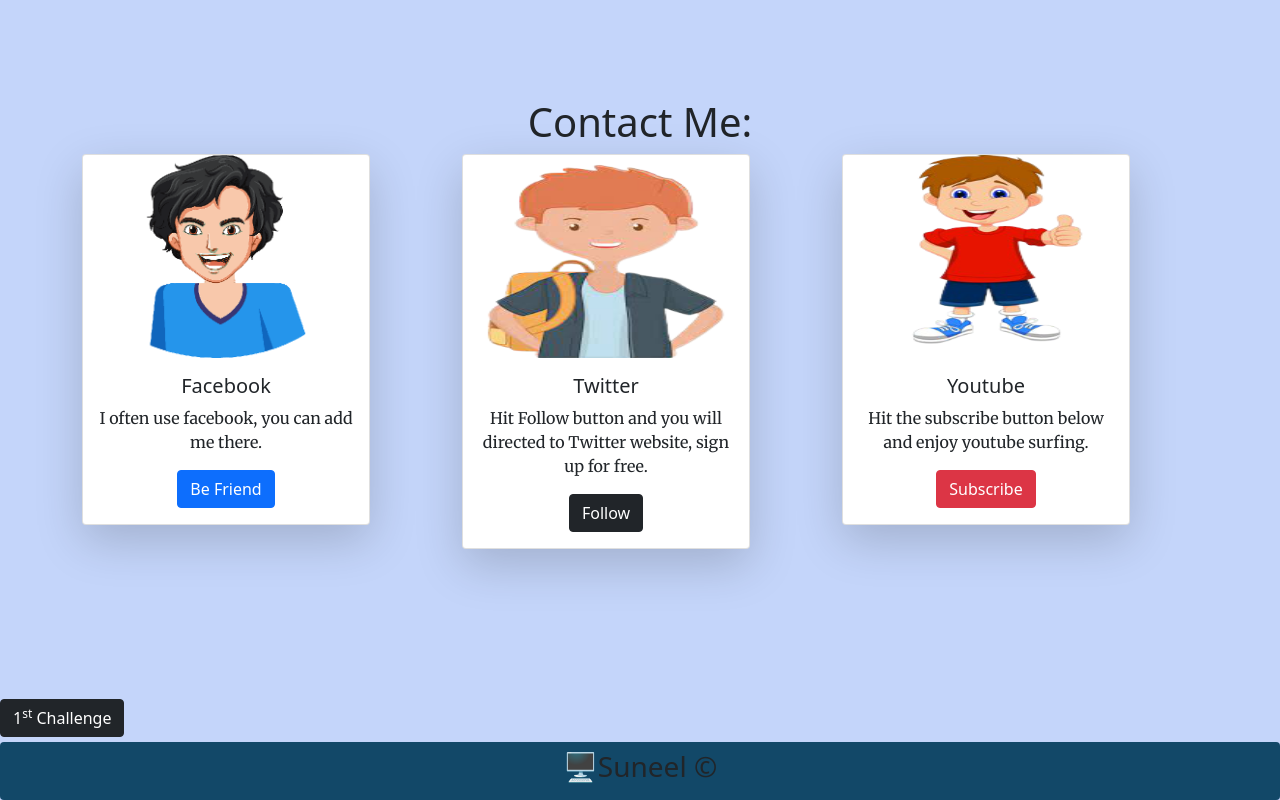
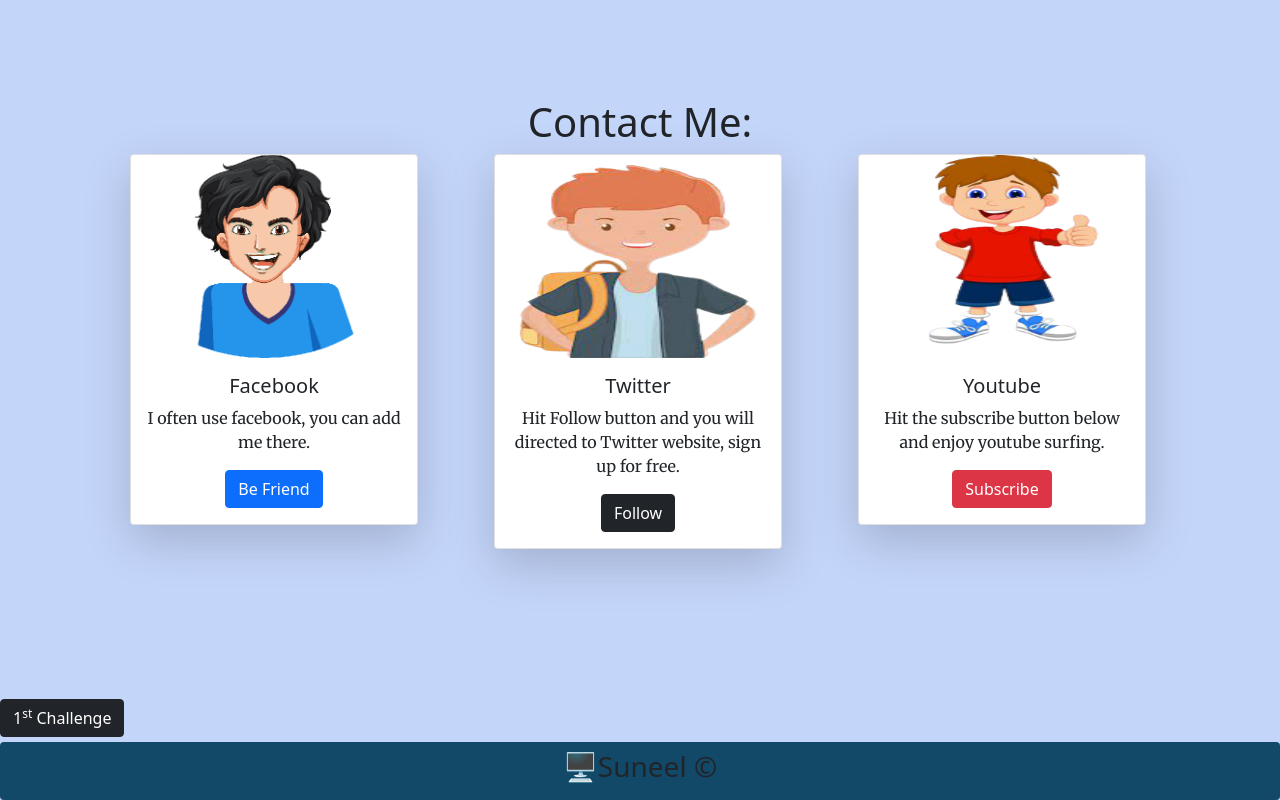
Before and after one commit to Tajpuriya/cv, a plain HTML site: page index.html in a window 1280 px wide. Shown: the part 3470-4270 px from the top of the page. Drawn offline with nearby package versions, Linux system fonts and the light colour scheme.

Commit message:
Update index.html

```diff
--- a/index.html
+++ b/index.html
@@ -192,7 +192,7 @@
     <div class="container" style="margin-bottom: 150px; margin-top: 150px;">
       <h1>Contact Me:</h1>
       <div class="row">
-        <div class="col">
+        <div class="col" style="padding-left:60px;">
           <div class="card rounded shadow-lg" style="width: 18rem;">
             <img src="image/cartoon (1).png" class="card-img-top" alt="...">
             <div class="card-body">
```
